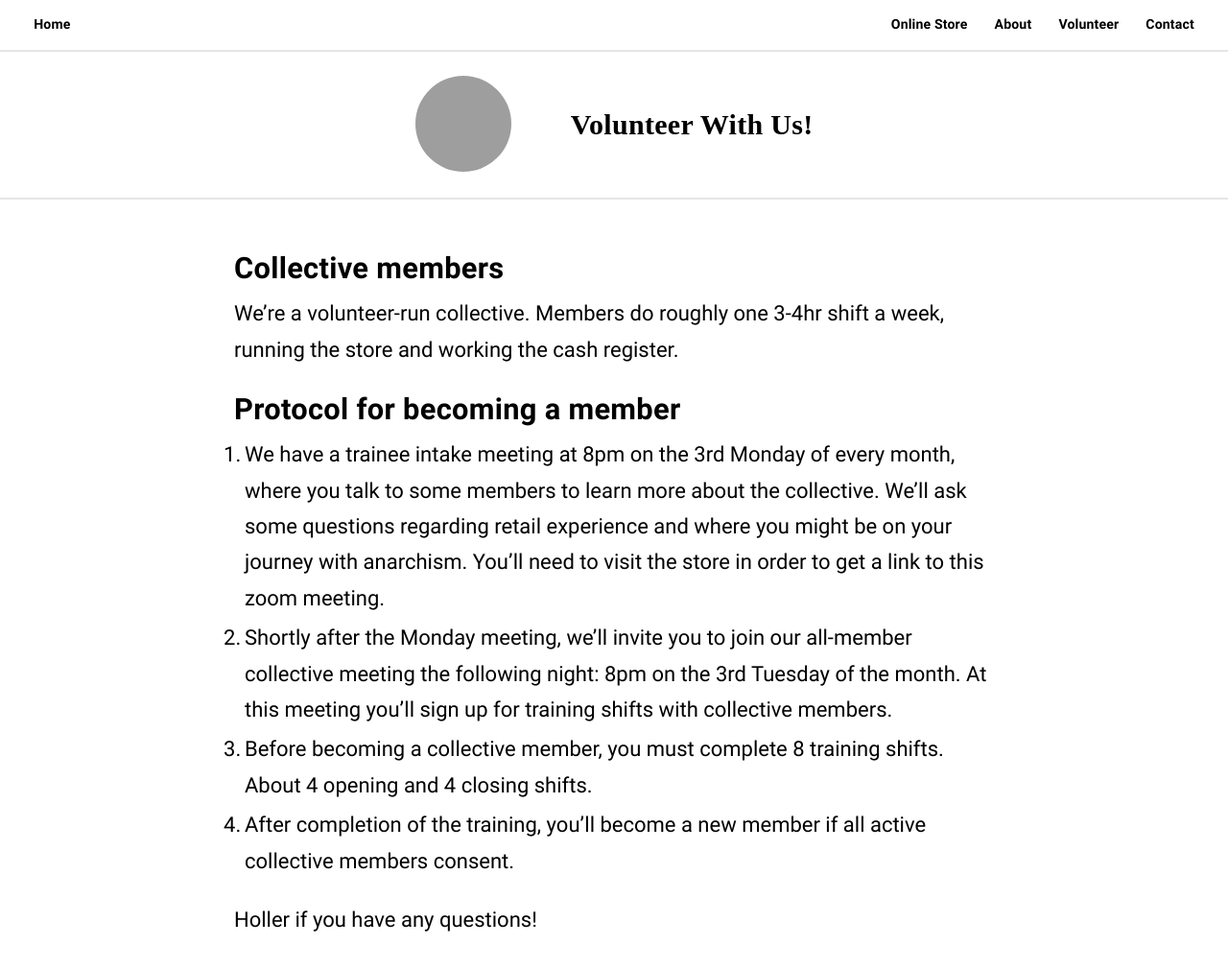
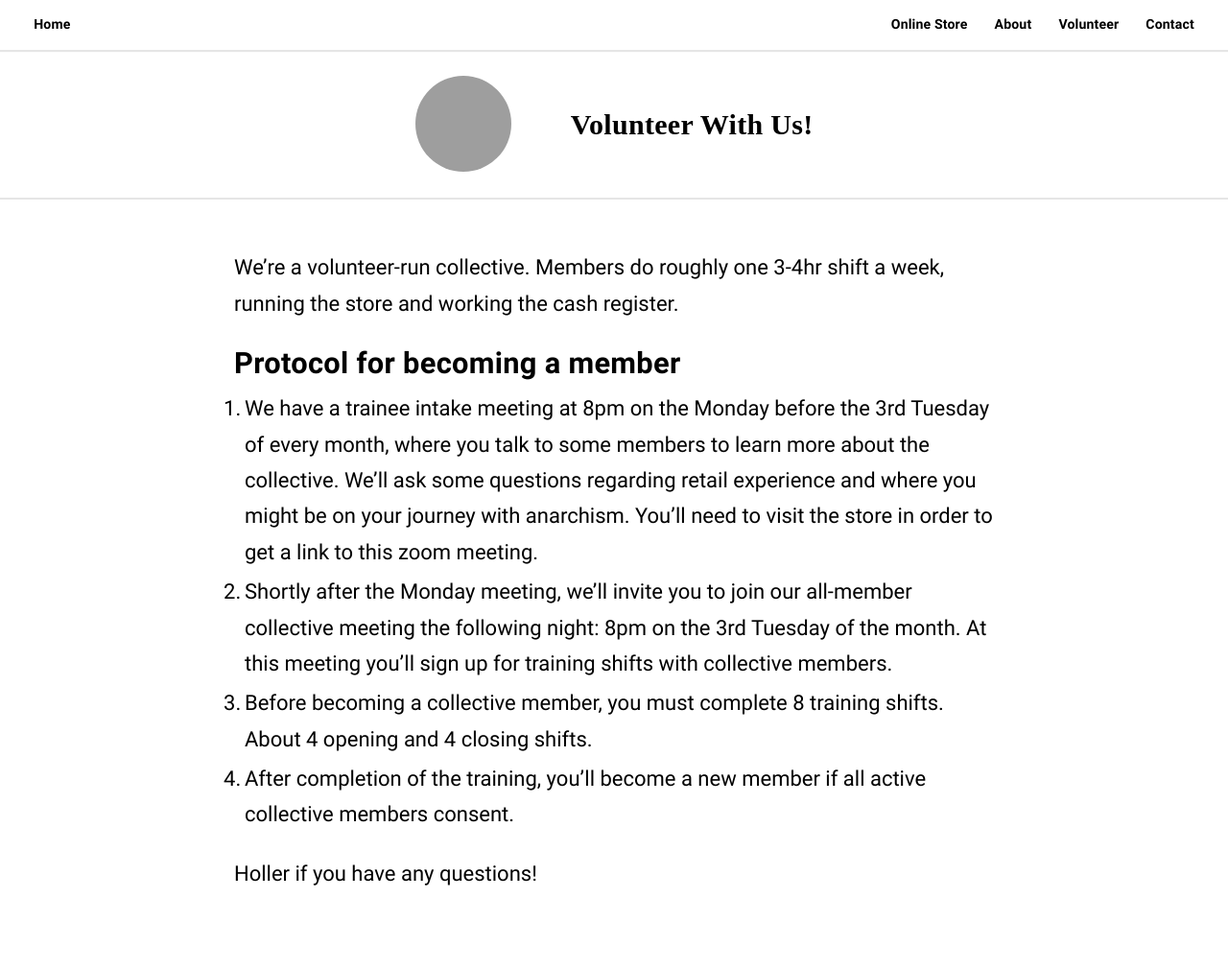
Before and after one commit to boundtogetherbookssf/boundtogetherbookssf.github.io, a Jekyll site: the page built from volunteer.md, in a window 1280 px wide and 1030 px high. Shown: the top 1010 px of the window at 96% size. Built offline with Jekyll 4.4.1, drawn with Linux system fonts in a browser that asks for light colours; some web fonts are replaced; grey boxes are pictures that could not be loaded.

Commit message:
text edit

```diff
--- a/volunteer.md
+++ b/volunteer.md
@@ -3,11 +3,11 @@ layout: about
 title: Volunteer With Us!
 image: /assets/images/storefront.JPG
 ---
-### Collective members
+
 We're a volunteer-run collective. Members do roughly one 3-4hr shift a week, running the store and working the cash register.
 
 ### Protocol for becoming a member
-1. We have a trainee intake meeting at 8pm on the 3rd Monday of every month, where you talk to some members to learn more about the collective. We'll ask some questions regarding retail experience and where you might be on your journey with anarchism. You'll need to visit the store in order to get a link to this zoom meeting.
+1. We have a trainee intake meeting at 8pm on the Monday before the 3rd Tuesday of every month, where you talk to some members to learn more about the collective. We'll ask some questions regarding retail experience and where you might be on your journey with anarchism. You'll need to visit the store in order to get a link to this zoom meeting.
 2. Shortly after the Monday meeting, we'll invite you to join our all-member collective meeting the following night: 8pm on the 3rd Tuesday of the month. At this meeting you'll sign up for training shifts with collective members.
 3. Before becoming a collective member, you must complete 8 training shifts. About 4 opening and 4 closing shifts.
 4. After completion of the training, you'll become a new member if all active collective members consent.
```
